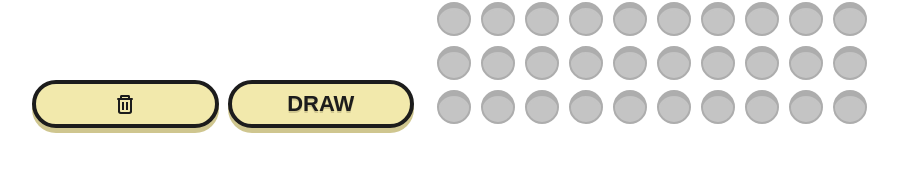
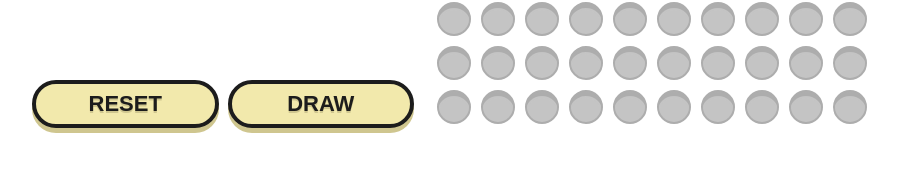
Before and after one commit to ScorpioGentleman/RandomNumber, a plain HTML site: page index.html in a window 1280 px wide. Shown: the part 467-638 px from the top of the page, without its empty margins (183-1081 px from the left). Drawn offline with Linux system fonts and the light colour scheme.

Commit message:
Update index.html

```diff
--- a/index.html
+++ b/index.html
@@ -11,7 +11,7 @@
             <div id="number-frame"></div>
 			<div id="number-spinned-list">
 			</div>
-            <div class="button" id="reset" onclick="Reset()"><i class="gg-trash"></i></div>
+            <div class="button" id="reset" onclick="Reset()">RESET</div>
 			<div class="button" id="draw" onclick="Randomize()">DRAW</div>
         </div>
     </body>
```
